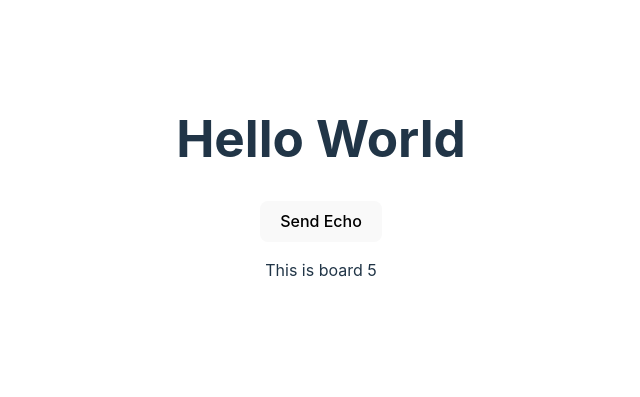
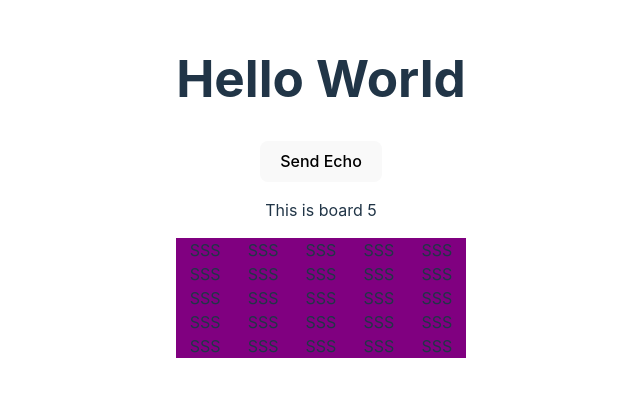
Before and after one commit to vitek-borovsky/moregoat, a React (Vite) app in the folder frontend/: page / in a window 1280 px wide. Shown: the part 213-610 px from the top of the page, without its empty margins (319-959 px from the left). Built offline with nearby package versions, Linux system fonts and the light colour scheme; no server answers.

Commit message:
board displayed in grid

```diff
--- a/frontend/src/Board.tsx
+++ b/frontend/src/Board.tsx
@@ -1,4 +1,5 @@
 import { useEffect } from 'react';
+import Squere from './Squere.tsx';
 
 interface BoardProps {
     boardSize: number;
@@ -8,8 +9,19 @@ const Board: React.FC<BoardProps> = ({ boardSize }) => {
   return (
     <>
         <p>This is board { boardSize }</p>
+        <div
+            style = {{
+                display: "grid",
+                gridTemplateColumns: `repeat(${boardSize}, minmax(0, 1fr))`,
+                gridTemplateRows: `repeat(${boardSize}, minmax(0, 1fr))`,
+            }}
+        >
+            { Array.from({ length: boardSize * boardSize}).map((_, index) => (
+                <Squere />
+            ))}
+        </div>
     </>
   );
 }
 
-export default Board
+export default Board;
--- /dev/null
+++ b/frontend/src/Squere.tsx
@@ -0,0 +1,15 @@
+interface SquereProps { }
+
+const Squere: React.FC<SquereProps> = ({}) => {
+    return (
+        <div
+        className="border border-gray-500 w-[20px] h-[20px]"
+        style={{
+            backgroundColor: "purple"
+        }}>
+        SSS
+        </div>
+    );
+}
+
+export default Squere
```
